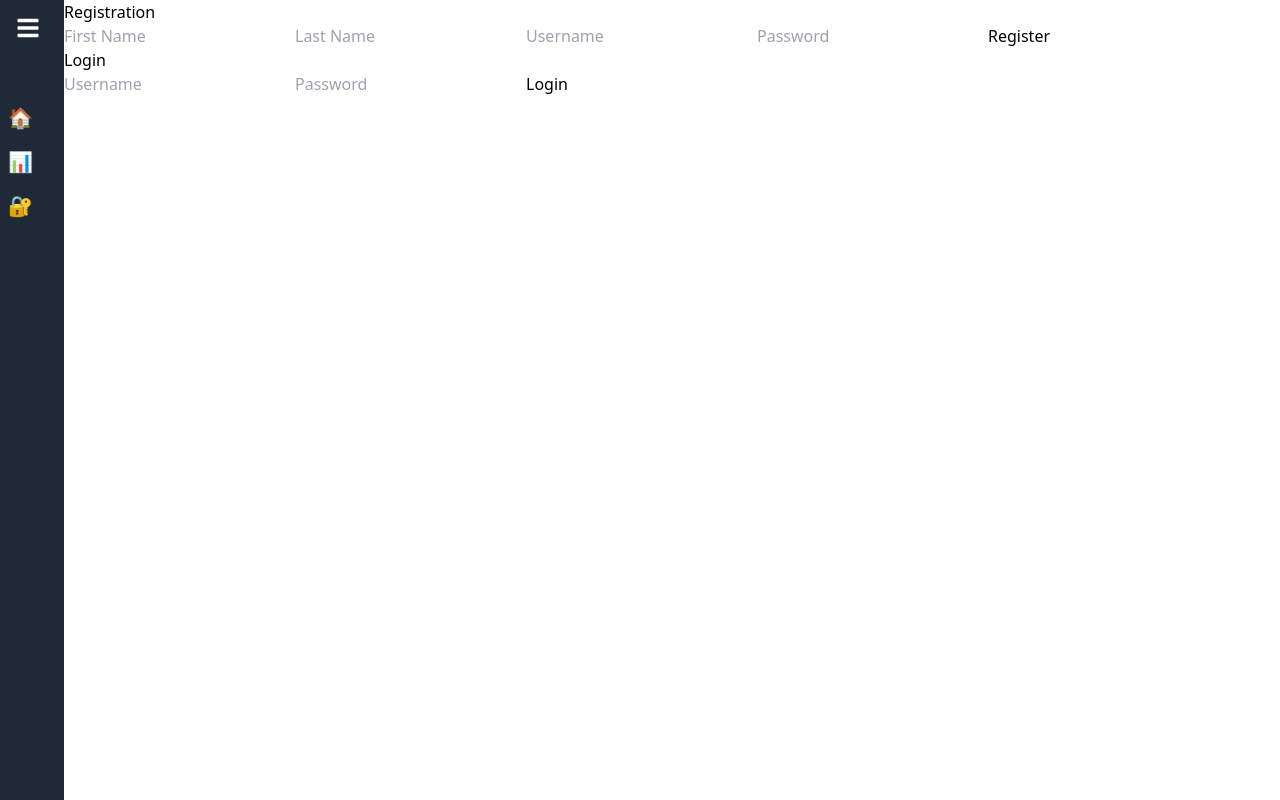
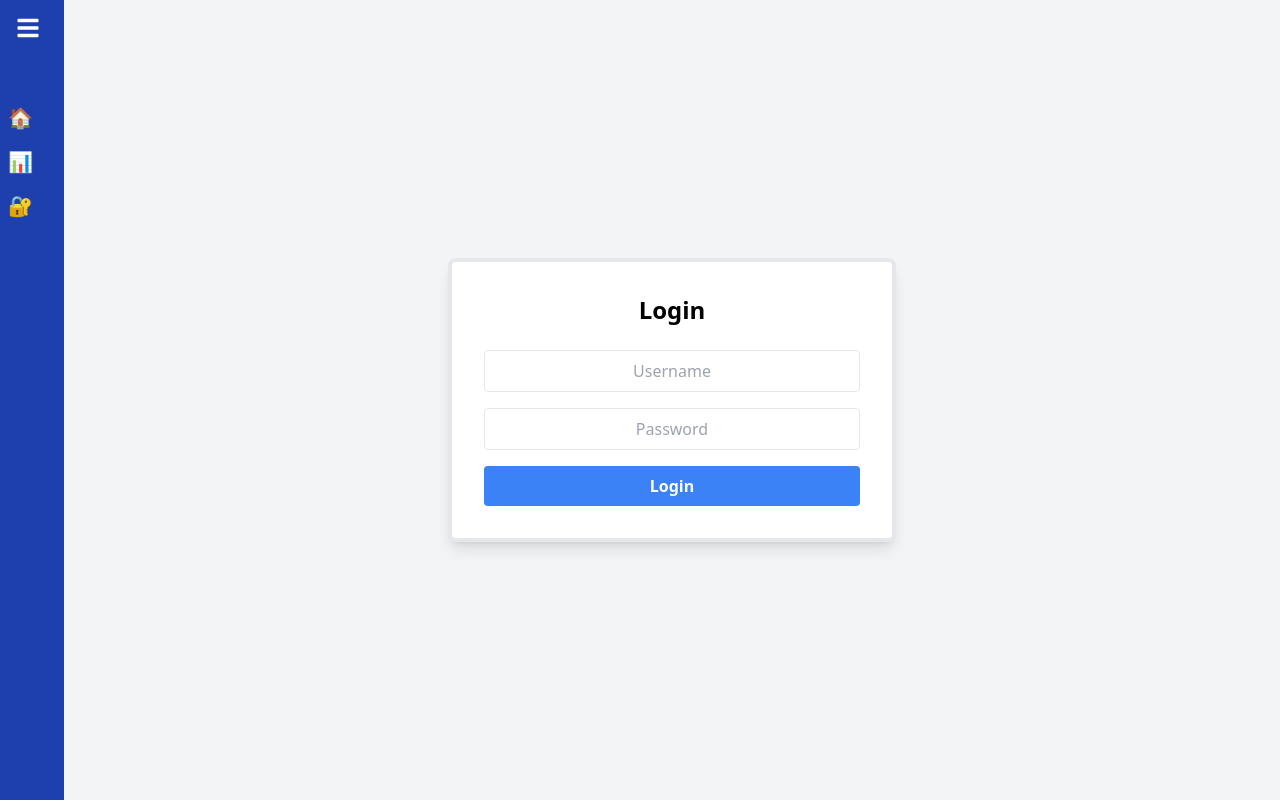
Before and after one commit to smarx99/NeuralCheck, a React (Vite) app in the folder UI_NeuralCheck/: page /login in a window 1280 px wide. Built offline with nearby package versions, Linux system fonts and the light colour scheme.

Commit message:
Login und register seite design

```diff
--- a/UI_NeuralCheck/src/components/HeroCard.tsx
+++ b/UI_NeuralCheck/src/components/HeroCard.tsx
@@ -24,9 +24,12 @@ const HeroCard = forwardRef<HeroCardRef, HeroCardProps>(({
   initialActivationFunction,
   result
 }, ref) => {
-  const [layers, setLayers] = useState(initialLayersCount || 1);
+  const maxLayers = 20;
+  const maxNodes = 50;
+
+  const [layers, setLayers] = useState(Math.min(initialLayersCount || 1, maxLayers));
   const [layerConfigs, setLayerConfigs] = useState<LayerConfig[]>(
-    Array(initialLayersCount || 1).fill({ nodes: initialNodesCount || 1, actFunction: initialActivationFunction || 'sigmoid' })
+    Array(Math.min(initialLayersCount || 1, maxLayers)).fill({ nodes: Math.min(initialNodesCount || 1, maxNodes), actFunction: initialActivationFunction || 'sigmoid' })
   );
 
   const activationFunctions = ['sigmoid', 'relu', 'tanh', 'linear'];
@@ -38,8 +41,9 @@ const HeroCard = forwardRef<HeroCardRef, HeroCardProps>(({
   };
 
   const handleLayersInputChange = (value: number) => {
-    setLayers(value);
-    const newLayerConfigs = Array(value).fill({ nodes: initialNodesCount || 1, actFunction: initialActivationFunction || 'sigmoid' });
+    const newValue = Math.min(value, maxLayers);
+    setLayers(newValue);
+    const newLayerConfigs = Array(newValue).fill({ nodes: Math.min(initialNodesCount || 1, maxNodes), actFunction: initialActivationFunction || 'sigmoid' });
     setLayerConfigs(newLayerConfigs);
   };
 
@@ -65,6 +69,7 @@ const HeroCard = forwardRef<HeroCardRef, HeroCardProps>(({
             onChange={(e) => handleLayersInputChange(Number(e.target.value))}
             className="border rounded p-2 w-full text-center"
             min="1"
+            max={maxLayers} // max layers set to 20
           />
         </div>
         {layerConfigs.map((config, layerIndex) => (
@@ -74,9 +79,10 @@ const HeroCard = forwardRef<HeroCardRef, HeroCardProps>(({
               <input
                 type="number"
                 value={config.nodes}
-                onChange={(e) => handleLayerChange(layerIndex, 'nodes', Number(e.target.value))}
+                onChange={(e) => handleLayerChange(layerIndex, 'nodes', Math.min(Number(e.target.value), maxNodes))}
                 className="border rounded p-2 w-full text-center"
                 min="1"
+                max={maxNodes} // max nodes set to 50
               />
             </div>
             <div>
--- a/UI_NeuralCheck/src/components/Login.tsx
+++ b/UI_NeuralCheck/src/components/Login.tsx
@@ -5,15 +5,12 @@ import { useNavigate } from 'react-router-dom';
 const Login: React.FC = () => {
   const [password, setPassword] = useState('');
   const [username, setUsername] = useState('');
-  const [firstName, setFirstName] = useState('');
-  const [lastName, setLastName] = useState('');
   const [error, setError] = useState<string | null>(null);
-  const [message, setMessage] = useState('')
   const navigate = useNavigate();
 
   const handleLogin = async () => {
     try {
-      const response = await axios.post('http://localhost:8003/login', { username: username, password: password });
+      const response = await axios.post('http://localhost:8003/login', { username, password });
       const token = response.data.token;
 
       if (token) {
@@ -28,69 +25,31 @@ const Login: React.FC = () => {
     }
   };
 
-  const handleRegistration = async () => {
-    try {
-      const response = await axios.post('http://localhost:8003/register', { username: username,  first_name: firstName, last_name: lastName, password: password });
-      if(response.status == 201) {
-        setMessage("Erfolgreich registriert. Sie können sich nun einloggen.");
-      } else {
-        setMessage('')
-        setError('Registrierung fehlgeschlagen. Bitte versuchen Sie es erneut.');
-      }
-    } catch (error) {
-      console.error('Error during registration:', error);
-      setError('Registrierung fehlgeschlagen. Bitte überprüfen Sie Ihre Anmeldedaten.');
-    }
-  };
-
   return (
-    <div className='login-page'>
-      <div className="register-container">
-        <h2>Registration</h2>
-        {error && <p style={{ color: 'red' }}>{error}</p>}
+    <div className="min-h-screen flex items-center justify-center bg-gray-100">
+      <div className="bg-white border-gray shadow-lg rounded-lg p-8 w-full max-w-md border-4">
+        <h2 className="text-2xl font-bold mb-6 text-center text-primary">Login</h2>
+        {error && <p className="text-red-500 text-center mb-4">{error}</p>}
         <input
-          type="firstName"
-          placeholder="First Name"
-          value={firstName}
-          onChange={e => setFirstName(e.target.value)}
-        />
-        <input
-          type="lastName"
-          placeholder="Last Name"
-          value={lastName}
-          onChange={e => setLastName(e.target.value)}
-        />
-        <input
-          type="username"
+          type="text"
           placeholder="Username"
           value={username}
           onChange={e => setUsername(e.target.value)}
+          className="mb-4 px-4 py-2 border rounded w-full text-center"
         />
         <input
           type="password"
           placeholder="Password"
           value={password}
           onChange={e => setPassword(e.target.value)}
+          className="mb-4 px-4 py-2 border rounded w-full text-center"
         />
-        <button onClick={handleRegistration}>Register</button>
-        {message && <p style={{ color: 'green' }}>{message}</p>}
-      </div>
-      <div className="login-container">
-        <h2>Login</h2>
-        {error && <p style={{ color: 'red' }}>{error}</p>}
-        <input
-          type="username"
-          placeholder="Username"
-          value={username}
-          onChange={e => setUsername(e.target.value)}
-        />
-        <input
-          type="password"
-          placeholder="Password"
-          value={password}
-          onChange={e => setPassword(e.target.value)}
-        />
-        <button onClick={handleLogin}>Login</button>
+        <button
+          onClick={handleLogin}
+          className="bg-blue-500 text-white font-bold py-2 px-4 rounded w-full transition transform hover:scale-105"
+        >
+          Login
+        </button>
       </div>
     </div>
   );
--- a/UI_NeuralCheck/src/components/Register.tsx
+++ b/UI_NeuralCheck/src/components/Register.tsx
@@ -3,48 +3,75 @@ import axios from 'axios';
 import { useNavigate } from 'react-router-dom';
 
 const Register: React.FC = () => {
-  const [email, setEmail] = useState('');
   const [password, setPassword] = useState('');
+  const [username, setUsername] = useState('');
+  const [firstName, setFirstName] = useState('');
+  const [lastName, setLastName] = useState('');
   const [error, setError] = useState<string | null>(null);
-  const [success, setSuccess] = useState<string | null>(null);
+  const [message, setMessage] = useState('')
   const navigate = useNavigate();
 
-  const handleRegister = async () => {
+  const handleRegistration = async () => {
     try {
-      const response = await axios.post('http://localhost:8001/register', { email, password });
-
-      if (response.status === 201) { // Annahme: Erfolgreiche Registrierung gibt Status 201 zurück
-        setSuccess('Registrierung erfolgreich! Sie werden in Kürze weitergeleitet.');
+      const response = await axios.post('http://localhost:8003/register', { username, first_name: firstName, last_name: lastName, password });
+      if (response.status === 201) {
+        setMessage("Registrierung erfolgreich! Sie werden in Kürze weitergeleitet.");
         setTimeout(() => {
           navigate('/login'); // Weiterleitung zur Login-Seite nach erfolgreicher Registrierung
         }, 2000); // Warte 2 Sekunden, bevor weitergeleitet wird
       } else {
+        setMessage('')
         setError('Registrierung fehlgeschlagen. Bitte versuchen Sie es erneut.');
       }
     } catch (error) {
       console.error('Error during registration:', error);
-      setError('Registrierung fehlgeschlagen. Bitte versuchen Sie es erneut.');
+      setError('Registrierung fehlgeschlagen. Bitte überprüfen Sie Ihre Anmeldedaten.');
     }
   };
 
   return (
-    <div className="register-container">
-      <h2>Register</h2>
-      {error && <p style={{ color: 'red' }}>{error}</p>}
-      {success && <p style={{ color: 'green' }}>{success}</p>}
+    <div className="min-h-screen flex items-center justify-center bg-gray-100">
+      <div className="bg-white border-gray shadow-lg rounded-lg p-8 w-full max-w-md border-4">
+        <h2 className="text-2xl font-bold mb-6 text-center">Registration</h2>
+        {error && <p className="text-red-500 mb-4">{error}</p>}
+        {message && <p className="text-green-500 mb-4">{message}</p>}
+        <div className="space-y-4">
           <input
-        type="email"
-        placeholder="Email"
-        value={email}
-        onChange={e => setEmail(e.target.value)}
+            type="text"
+            placeholder="First Name"
+            value={firstName}
+            onChange={e => setFirstName(e.target.value)}
+            className="w-full px-4 py-2 border rounded focus:outline-none focus:ring-2 focus:ring-blue-500"
+          />
+          <input
+            type="text"
+            placeholder="Last Name"
+            value={lastName}
+            onChange={e => setLastName(e.target.value)}
+            className="w-full px-4 py-2 border rounded focus:outline-none focus:ring-2 focus:ring-blue-500"
+          />
+          <input
+            type="text"
+            placeholder="Username"
+            value={username}
+            onChange={e => setUsername(e.target.value)}
+            className="w-full px-4 py-2 border rounded focus:outline-none focus:ring-2 focus:ring-blue-500"
           />
           <input
             type="password"
             placeholder="Password"
             value={password}
             onChange={e => setPassword(e.target.value)}
+            className="w-full px-4 py-2 border rounded focus:outline-none focus:ring-2 focus:ring-blue-500"
           />
-      <button onClick={handleRegister}>Register</button>
+          <button
+            onClick={handleRegistration}
+            className="w-full bg-blue-500 text-white py-2 rounded hover:bg-blue-600 transition duration-300"
+          >
+            Register
+          </button>
+        </div>
+      </div>
     </div>
   );
 };
--- a/UI_NeuralCheck/src/components/Sidebar.tsx
+++ b/UI_NeuralCheck/src/components/Sidebar.tsx
@@ -9,7 +9,7 @@ interface SidebarProps {
 
 const Sidebar: React.FC<SidebarProps> = ({ isOpen, toggleSidebar }) => {
   return (
-    <div className={`fixed top-0 left-0 h-full ${isOpen ? 'w-60' : 'w-16'} bg-gray-800 text-white transition-width duration-300`}>
+    <div className={`fixed top-0 left-0 h-full ${isOpen ? 'w-60' : 'w-16'} bg-blue-800 text-white transition-width duration-300`}>
       <div className="flex items-center justify-between p-4">
         <h1 className={`text-xl font-bold ${isOpen ? 'block' : 'hidden'}`}>NeuralCheck</h1>
         <button onClick={toggleSidebar} className="focus:outline-none">
```
Lines whose indentation alone changed are shown as unchanged.
